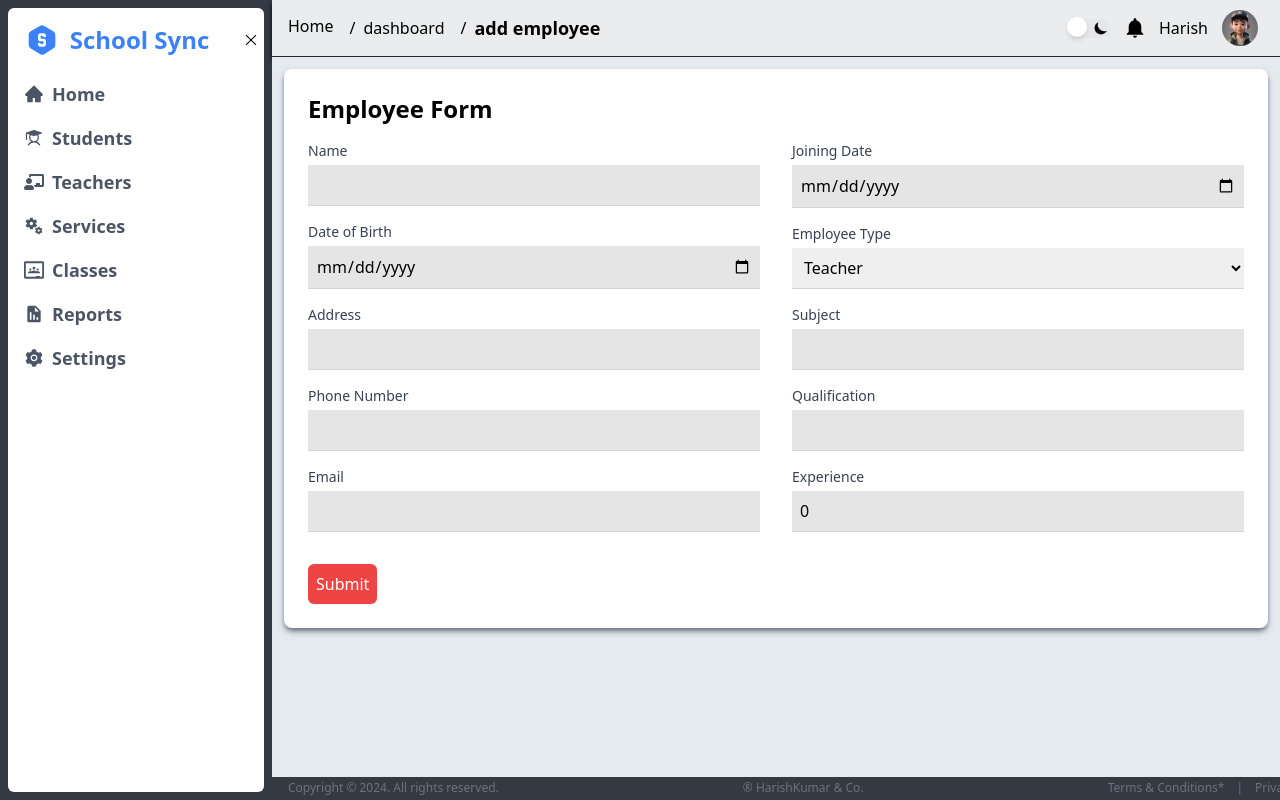
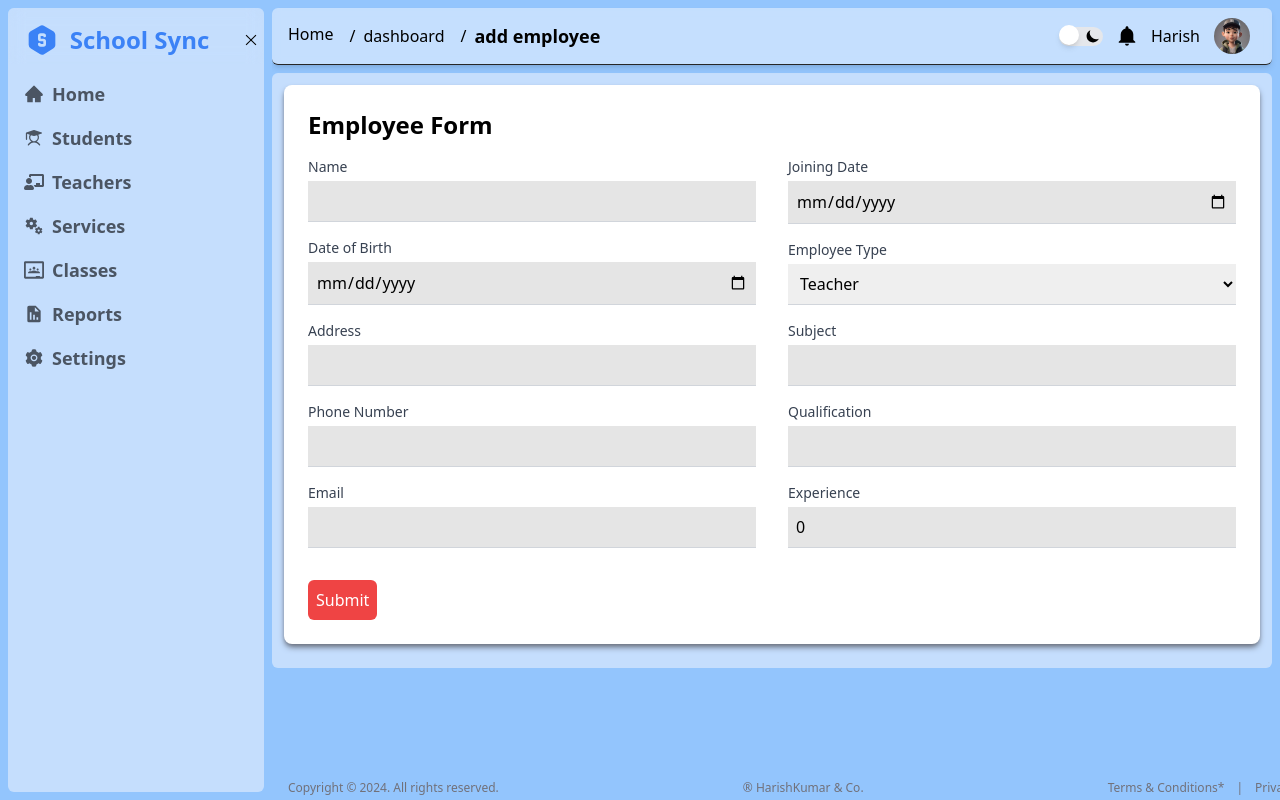
Before and after one commit to HARISHKUMAR023/SchoolMS, a React (Vite) app in the folder client/: page /dashboard/add-employee in a window 1280 px wide. Built offline with nearby package versions, Linux system fonts and the light colour scheme; sample sign-in values are in the browser's storage.

Commit message:
minor bug fixes with ui

```diff
--- a/client/src/components/layout/Layout.tsx
+++ b/client/src/components/layout/Layout.tsx
@@ -10,19 +10,22 @@ import Side from '../../side/side'
 const Layout = () => {
   const userRole = useSelector((state: RootState) => state.auth.user?.role) || 'guest';
   return (
-    <div className="flex bg-[#343944] flex-row overflow-hidden h-screen">
+    <div className="flex bg-blue-300 dark:bg-darkbg2 flex-row overflow-hidden h-screen">
       <div className='w-auto p-2'>
         <Side role={userRole} />
       </div>
-      <div className="flex flex-col w-full ">
-        <Navbar />
+      <div className="flex flex-col w-full overflow-y-auto">
 
-        <div className=" overflow-y-auto bg-[#E5EAEF] dark:bg-[#333333] p-3 pb-6 min-h-[90%] max-h-[90%]">
+        <div className='my-2 mr-2 rounded-md  sticky top-0 '>
+          <Navbar />
+        </div>
 
+        <div className="  bg-primary/70 dark:bg-[#333333] p-3 pb-6 mr-2 rounded-md">
           <Outlet />
         </div>
         <Footer />
       </div>
+
     </div>
   );
 };
--- a/client/src/components/layout/Navbar/Breadcrumb.tsx
+++ b/client/src/components/layout/Navbar/Breadcrumb.tsx
@@ -7,7 +7,7 @@ const Breadcrumb: React.FC = () => {
 
   return (
     <nav className="breadcrumb">
-      <ul className="flex space-x-2 ml-2">
+      <ul className="flex space-x-2 ml-2 dark:text-white">
         <li>
           <Link to="/" className="dark:text-white hover:underline">Home</Link>
         </li>
--- a/client/src/components/layout/Navbar/Navbar.tsx
+++ b/client/src/components/layout/Navbar/Navbar.tsx
@@ -22,15 +22,15 @@ const Navbar: React.FC = () => {
   };
 
   return (
-    <div className='flex justify-between items-center p-2 bg-white/90 dark:bg-darkbg2/10 backdrop:blur-md border-b dark:border-gray-300
-                    shadow-md shadow-black border-darkbg2'>
+    <div className='flex justify-between items-center p-2 bg-primary/70 dark:bg-darkbg1 border-b dark:border-gray-300
+                    shadow-md border-darkbg2 bg-opacity-70 backdrop-blur-sm rounded-md'>
       <div className='flex items-center'>
         <Breadcrumb />
       </div>
       <div className='mr-3 flex flex-row gap-x-3 items-center'>
         <ThemeToggle />
-        <IoMdNotifications className='size-6 hover:shadow' />
-        <h2 className=''>Harish</h2>
+        <IoMdNotifications className='size-6 hover:shadow dark:text-white' />
+        <h2 className='dark:text-white'>Harish</h2>
         <img
           src={proimg}
           alt="Profile image"
--- a/client/src/index.css
+++ b/client/src/index.css
@@ -7,3 +7,17 @@
 @tailwind base;
 @tailwind components;
 @tailwind utilities;
+
+body::-webkit-scrollbar {
+  width: 12px;               /* width of the entire scrollbar */
+}
+
+body::-webkit-scrollbar-track {
+  background: orange;        /* color of the tracking area */
+}
+
+body::-webkit-scrollbar-thumb {
+  background-color: blue;    /* color of the scroll thumb */
+  border-radius: 20px;       /* roundness of the scroll thumb */
+  border: 3px solid orange;  /* creates padding around scroll thumb */
+}
--- a/client/src/side/side.css
+++ b/client/src/side/side.css
@@ -7,10 +7,19 @@ p{
 
 }
 
-.transition-all {
-    transition: all 0.3s ease;
-  }
+body::-webkit-scrollbar {
+  width: 12px;               /* width of the entire scrollbar */
+}
 
+body::-webkit-scrollbar-track {
+  background: orange;        /* color of the tracking area */
+}
+
+body::-webkit-scrollbar-thumb {
+  background-color: blue;    /* color of the scroll thumb */
+  border-radius: 20px;       /* roundness of the scroll thumb */
+  border: 3px solid orange;  /* creates padding around scroll thumb */
+}
 
 /* Ripple effect */
 /*
--- a/client/src/side/side.tsx
+++ b/client/src/side/side.tsx
@@ -55,7 +55,7 @@ const Side = () => {
   const menuItems = [
     {
       title: 'Home',
-      icon: <AiFillHome className={`w-5 h-5 ${activeSection === 'home' ? 'text-blue-500' : 'text-gray-600 text-lg'}`} />,
+      icon: <AiFillHome className={`w-5 h-5 ${activeSection === 'home' ? 'text-blue-500 dark:text-white' : 'text-gray-600 text-lg dark:text-white/70'}`} />,
       subMenuItems: [
         { name: '• Dashboard', link: '/dashboard' },
         { name: '• Add Student', link: 'add-student' },
@@ -66,7 +66,7 @@ const Side = () => {
     },
     {
       title: 'Students',
-      icon: <PiStudentFill className={`w-5 h-5 ${activeSection === 'students' ? 'text-blue-500' : 'text-gray-600 text-lg'}`} />,
+      icon: <PiStudentFill className={`w-5 h-5 ${activeSection === 'students' ? 'text-blue-500  dark:text-white' : 'text-gray-600 text-lg dark:text-white/70'}`} />,
       subMenuItems: [
         { name: '• Attendance', link: 'student-attendance' },
         { name: '• Message', link: 'submit-homework' }
@@ -75,7 +75,7 @@ const Side = () => {
     },
     {
       title: 'Teachers',
-      icon: <FaChalkboardTeacher className={`w-5 h-5 ${activeSection === 'teachers' ? 'text-blue-500' : 'text-gray-600 text-lg'}`} />,
+      icon: <FaChalkboardTeacher className={`w-5 h-5 ${activeSection === 'teachers' ? 'text-blue-500  dark:text-white' : 'text-gray-600 text-lg dark:text-white/70'}`} />,
       subMenuItems: [
         { name: '• Overview', link: 'teacher-overview' }
       ],
@@ -83,7 +83,7 @@ const Side = () => {
     },
     {
       title: 'Services',
-      icon: <MdOutlineMiscellaneousServices className={`w-5 h-5 ${activeSection === 'services' ? 'text-blue-500' : 'text-gray-600 text-lg'}`} />,
+      icon: <MdOutlineMiscellaneousServices className={`w-5 h-5 ${activeSection === 'services' ? 'text-blue-500  dark:text-white' : 'text-gray-600 text-lg dark:text-white/70' }`} />,
       subMenuItems: [
         { name: '• Message', link: 'submit-homework' }
       ],
@@ -91,7 +91,7 @@ const Side = () => {
     },
     {
       title: 'Classes',
-      icon: <SiGoogleclassroom className={`w-5 h-5 ${activeSection === 'classes' ? 'text-blue-500' : 'text-gray-600 text-lg'}`} />,
+      icon: <SiGoogleclassroom className={`w-5 h-5 ${activeSection === 'classes' ? 'text-blue-500  dark:text-white' : 'text-gray-600 text-lg dark:text-white/70'}`} />,
       subMenuItems: [
         { name: 'My Students', link: 'my-students' }
       ],
@@ -99,7 +99,7 @@ const Side = () => {
     },
     {
       title: 'Reports',
-      icon: <BiSolidReport className={`w-5 h-5 ${activeSection === 'reports' ? 'text-blue-500' : 'text-gray-600 text-lg'}`} />,
+      icon: <BiSolidReport className={`w-5 h-5 ${activeSection === 'reports' ? 'text-blue-500  dark:text-white' : 'text-gray-600 text-lg dark:text-white/70'}`} />,
       subMenuItems: [
         { name: '• Overview', link: '/add-user' }
       ],
@@ -107,7 +107,7 @@ const Side = () => {
     },
     {
       title: 'Settings',
-      icon: <AiFillSetting className={`w-5 h-5 ${activeSection === 'settings' ? 'text-blue-500' : 'text-gray-600 text-lg'}`} />,
+      icon: <AiFillSetting className={`w-5 h-5 ${activeSection === 'settings' ? 'text-blue-500  dark:text-white' : 'text-gray-600 text-lg dark:text-white/70'}`} />,
       subMenuItems: [
         { name: '• Overview', link: 'user-overview' },
         { name: '• Schedule', link: 'user-schedule' },
@@ -121,13 +121,13 @@ const Side = () => {
   ];
 
   return (
-    <div className="overflow-y-auto overflow-x-hidden h-full ">
+    <div className="overflow-y-auto overflow-x-hidden h-full rounded-md bg-primary/70 dark:bg-darkbg1 ">
       <div className={`h-full ${isExpanded ? 'w-64' : 'w-28'} rounded-md transition-all duration-300`}>
-        <div className="h-full bg-white rounded-md">
-          <div id='top' className='flex items-center pt-2'>
+        <div className="h-full  rounded-md">
+          <div id='top' className='flex items-center pt-2 backdrop-blur sticky top-0'>
             <div className={`w-full flex items-center justify-center`}>
-              <TbHexagonLetterSFilled className='size-8 text-blue-500' />
-              <p className={`ml-3 text-2xl font-bold text-blue-500 ${isExpanded ? null : 'hidden'}`}>School Sync</p>
+              <TbHexagonLetterSFilled className='size-8 text-blue-500 dark:text-white' />
+              <p className={`ml-3 text-2xl font-bold text-blue-500 dark:text-white ${isExpanded ? null : 'hidden'}`}>School Sync</p>
             </div>
             <div className='-mr-[11px] ml-auto'>
               <Hamburger
@@ -141,7 +141,7 @@ const Side = () => {
             {menuItems.map((item, index) => (
               <div
                 key={index}
-                className={`p-2  ${activeSection === item.title.toLowerCase() ? 'active-section ripple bg-blue-100/70 ' : ''} rounded-md ${rippleActive ? 'ripple-active' : ''}`}>
+                className={`p-2  ${activeSection === item.title.toLowerCase() ? 'active-section ripple bg-white/70 dark:bg-darkbg2/80' : ''} rounded-md ${rippleActive ? 'ripple-active' : ''}`}>
 
                 <div
                   id={item.title.toLowerCase()}
@@ -149,7 +149,7 @@ const Side = () => {
                   onClick={() => toggleSection(item.title.toLowerCase())}>
                   {item.icon}
                   <p
-                    className={` ${isExpanded ? 'ml-2 text-lg font-semibold' : 'mt-2 text-lg font-semibold'} ${activeSection === item.title.toLowerCase() ? 'text-blue-500' : 'text-gray-600 text-lg'}`}>{item.title}</p>
+                    className={` ${isExpanded ? 'ml-2 text-lg font-semibold' : 'mt-2 text-lg font-semibold'} ${activeSection === item.title.toLowerCase() ? 'text-blue-500 dark:text-white' : 'text-gray-600 text-lg dark:text-white/70'}`}>{item.title}</p>
                 </div>
 
                 <div id={`slide-down-${item.title.toLowerCase()}`} className={`overflow-hidden transition-all duration-300 ${activeSection === item.title.toLowerCase() ? 'max-h-42' : 'max-h-0'}`}>
@@ -159,7 +159,7 @@ const Side = () => {
                       <Link
                         key={subIndex}
                         to={subItem.link}
-                        className={`${isExpanded ? 'ml-2' : 'hidden text-lg'} block font-semibold  ${activeSubSection === subItem.name.toLowerCase() ? 'text-blue-500' : 'text-gray-600 '}`}
+                        className={`${isExpanded ? 'ml-2' : 'hidden text-lg'} block font-semibold  ${activeSubSection === subItem.name.toLowerCase() ? 'text-blue-500 dark:text-white' : 'text-gray-600 dark:text-white/40'}`}
                         onClick={() => toggleSubSection(subItem.name.toLowerCase())}>
                         {subItem.name}
                       </Link>
--- a/client/tailwind.config.js
+++ b/client/tailwind.config.js
@@ -10,7 +10,9 @@ export default {
       colors: {
         darkbg1: '#333333',
         darkbg2: '#262626',
-        primarybg: '#ffffff'
+        primarybg: '#ffffff',
+        primary: '#dbeafe',
+        secondary: '#ffffff',
       },
 
       animation: {
```
